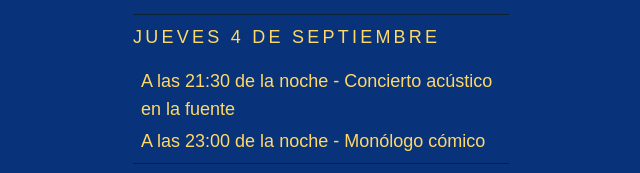
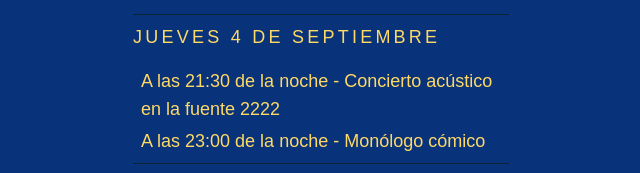
Before and after one commit to jgarcia311999/FiestasMatet, a Next.js app: page /noche in a window 1280 px wide. Shown: the part 256-429 px from the top of the page, without its empty margins (319-959 px from the left). Built offline with nearby package versions, Linux system fonts and the light colour scheme.

Commit message:
chore(events): update "Concierto acústico en la fuente 2222"

```diff
--- a/src/data/fiestas.ts
+++ b/src/data/fiestas.ts
@@ -23,7 +23,7 @@ export const fiestas: Fiesta[
     { title: "Taller de astronomía", img: "/bannerGenerico.png", description: "Observación de estrellas con telescopio.", date: "2025-09-01", time: "20:00", location: "" },
     { title: "Taller infantil de manualidades", img: "/bannerNinyos.png", description: "Actividades creativas para peques.", date: "2025-09-02", time: "18:00", location: "" },
     { title: "Exposición de pintura local", img: "/bannerGenerico.png", description: "Muestra de artistas de Matet.", date: "2025-09-02", time: "19:30", location: "" },
-    { title: "Concierto acústico en la fuente", img: "/bannerDisco.png", description: "Repertorio acústico para todos los públicos.", date: "2025-09-04", time: "21:30", location: "" },
+    { title: "Concierto acústico en la fuente 2222", img: "/bannerDisco.png", description: "Repertorio acústico para todos los públicos.", date: "2025-09-04", time: "21:30", location: "" },
     { title: "Monólogo cómico", img: "/bannerGenerico.png", description: "Sesión de humor para todos.", date: "2025-09-04", time: "23:00", location: "" },
     { title: "Ruta guiada por el casco antiguo", img: "/bannerGenerico.png", description: "Paseo comentado por las calles de Matet.", date: "2025-09-06", time: "10:00", location: "" },
     { title: "Degustación gastronómica", img: "/bannerGenerico.png", description: "Tapas y productos locales.", date: "2025-09-06", time: "13:00", location: "" },
```
